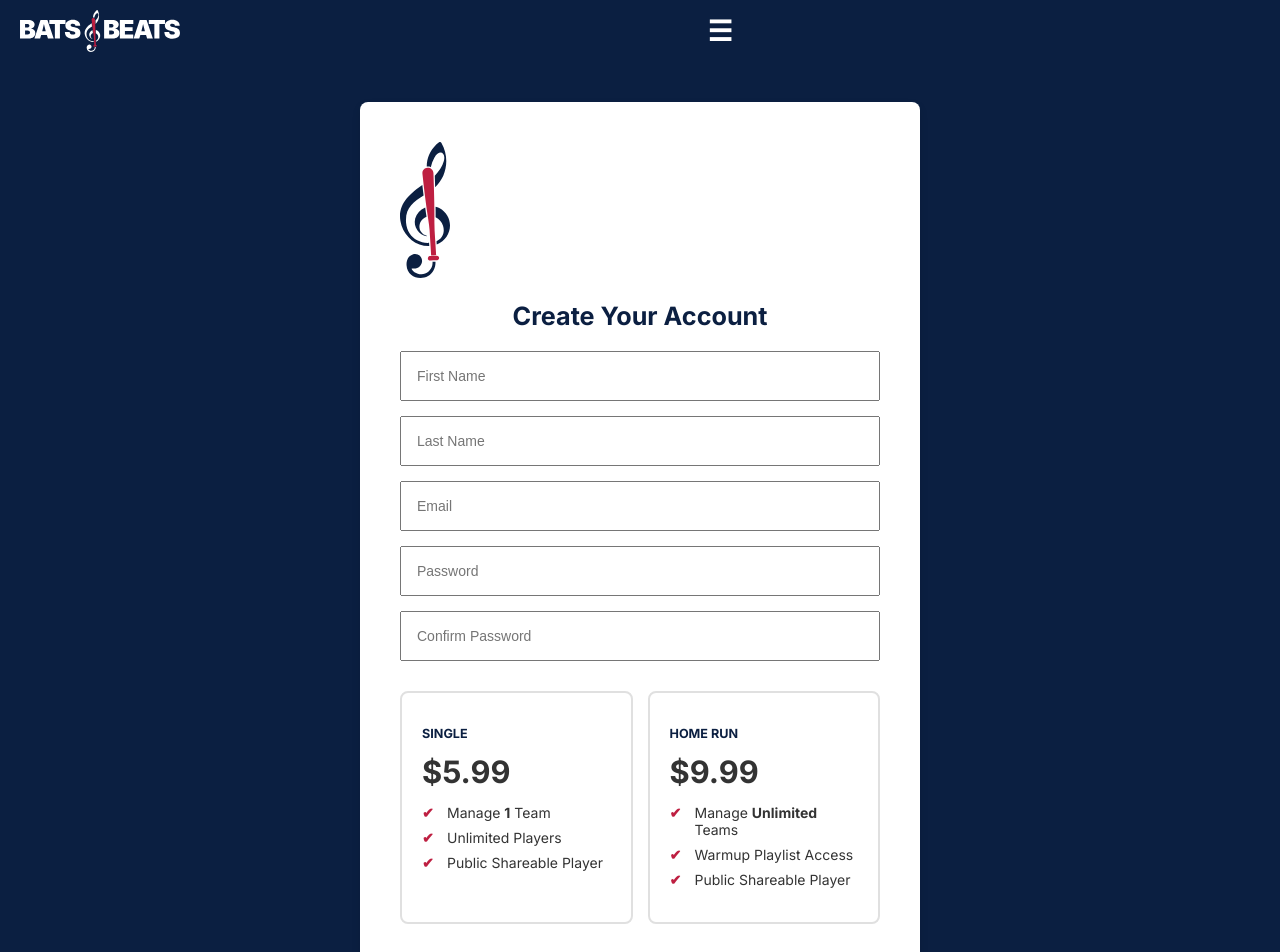
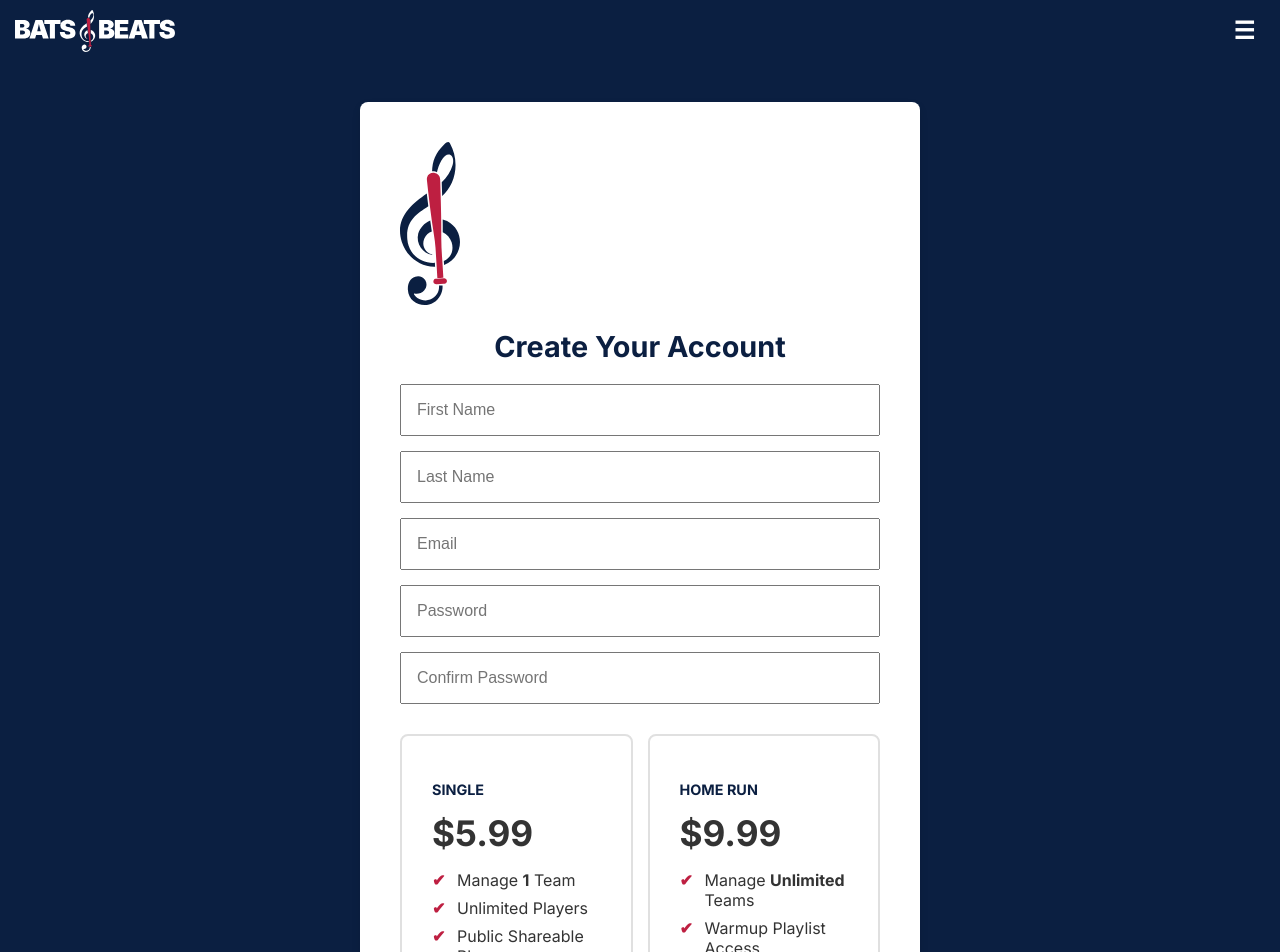
Before and after one commit to ucsbgaucho00/bats-beats, a React (Vite) app: page / in a window 1280 px wide. Shown: the top 952 px of the page. Built offline with nearby package versions, Linux system fonts and the light colour scheme; no server answers.

Commit message:
style: Implement complete design system overhaul

```diff
--- a/index.html
+++ b/index.html
@@ -4,6 +4,7 @@
 <link rel="preconnect" href="https://fonts.googleapis.com">
 <link rel="preconnect" href="https://fonts.gstatic.com" crossorigin>
 <link href="https://fonts.googleapis.com/css2?family=Inter:wght@400;700&display=swap" rel="stylesheet">
+<link rel="stylesheet" href="https://cdnjs.cloudflare.com/ajax/libs/font-awesome/6.5.1/css/all.min.css" integrity="sha512-DTOQO9RWCH3ppGqcWaEA1BIZOC6xxalwEsw9c2QQeAIftl+Vegovlnee1c9QX4TctnWMn13TZye+giMm8e2LwA==" crossorigin="anonymous" referrerpolicy="no-referrer" />
     <meta charset="UTF-8" />
     <link rel="icon" type="image/svg+xml" href="/vite.svg" />
     <meta name="viewport" content="width=device-width, initial-scale=1.0" />
--- a/src/LandingPage.jsx
+++ b/src/LandingPage.jsx
@@ -25,18 +25,17 @@ export default function LandingPage() {
   const handleSelectPlan = (plan) => { setSelectedPlan(plan); }
 
   const handleContinueToPayment = async () => {
-    // --- NEW: Validation Feedback ---
     if (!firstName || !lastName || !email || !password) return alert('Please fill out all required fields.');
     if (!selectedPlan) return alert('Please select a license plan.');
     if (password !== confirmPassword) return alert("Passwords do not match.");
     const passwordError = validatePassword(password);
     if (passwordError) return alert(passwordError);
-
     setLoading(true);
     // ... (rest of the function is the same)
   }
 
   const handleSignIn = async () => {
+    if (!email || !password) return alert('Please enter your email and password.');
     setLoading(true)
     try {
       const { error } = await supabase.auth.signInWithPassword({ email, password })
--- a/src/styles.css
+++ b/src/styles.css
@@ -14,20 +14,20 @@ body {
   font-family: 'Inter', sans-serif;
   background-color: var(--mlb-blue);
   color: var(--text-color);
-  font-size: 14px;
+  font-size: 16px;
 }
 
 /* --- Main Layout & Header --- */
 .app-header {
   background-color: var(--mlb-blue);
   color: white;
-  padding: 10px 20px;
+  padding: 10px 15px;
   display: flex;
   justify-content: space-between;
   align-items: center;
 }
 .app-header .logo-link img { max-width: 160px; vertical-align: middle; }
-.hamburger-menu { font-size: 2em; background: none; border: none; color: white; cursor: pointer; padding: 0 10px; }
+.hamburger-menu { font-size: 1.5em; background: none; border: none; color: white; cursor: pointer; padding: 0 10px; width: auto; }
 
 .page-container {
   max-width: 1160px;
@@ -38,87 +38,21 @@ body {
 
 /* --- Auth Forms (Sign In / Sign Up) --- */
 .auth-container {
-  max-width: 480px; /* Slightly wider for better spacing */
+  max-width: 480px;
   margin: 20px auto;
   background-color: white;
   padding: 20px;
   border-radius: 8px;
   box-shadow: 0 4px 8px rgba(0,0,0,0.1);
 }
-@media (min-width: 500px) {
-  .auth-container {
-    padding: 40px;
-  }
-}
-.auth-header {
-  text-align: left; /* Align logo left */
-  margin-bottom: 20px;
-}
-.auth-header img {
-  max-width: 50px; /* Smaller logo */
-}
-
-.form-container h2 {
-  font-size: 1.8em;
-  margin-top: 0;
-  margin-bottom: 20px;
-  color: var(--mlb-blue);
-  text-align: center;
-}
-
-.form-container .input-group {
-  display: flex;
-  flex-direction: column;
-  gap: 15px; /* Spacing between fields */
-  margin-bottom: 20px;
-}
-
-.form-container input {
-  padding: 15px; /* More padding inside fields */
-  font-size: 1em;
-  width: 100%;
-  box-sizing: border-box;
-}
-
-/* --- Pricing Table (Completely Overhauled) --- */
-.pricing-table {
-  display: flex;
-  flex-direction: column; /* Stacked on mobile by default */
-  gap: 15px;
-  margin: 30px 0;
-}
-@media (min-width: 768px) {
-  .pricing-table {
-    flex-direction: row; /* Side-by-side on desktop */
-  }
-}
-
-.plan-card {
-  border: 2px solid var(--border-color);
-  border-radius: 8px;
-  padding: 20px;
-  cursor: pointer;
-  transition: all 0.2s ease-in-out;
-  flex: 1;
-}
-.plan-card.selected {
-  background-color: var(--mlb-blue);
-  color: white;
-  border-color: var(--mlb-blue);
-}
-.plan-card.selected .plan-title-caps,
-.plan-card.selected .plan-price {
-  color: white;
-}
-.plan-card.selected .pricing-features li::before {
-  color: white; /* Make checkmark white when selected */
-}
-
-.plan-title-caps { font-size: 0.9em; font-weight: bold; text-transform: uppercase; color: var(--mlb-blue); }
-.plan-price { font-size: 2.2em; margin: 10px 0; font-weight: bold; }
-.pricing-features { list-style: none; padding: 0; text-align: left; }
-.pricing-features li { padding-left: 25px; position: relative; margin-bottom: 8px; }
-.pricing-features li::before { content: '✔'; color: var(--mlb-red); position: absolute; left: 0; font-weight: bold; }
+@media (min-width: 500px) { .auth-container { padding: 40px; } }
+.auth-header { text-align: left; margin-bottom: 20px; }
+.auth-header img { max-width: 60px; }
+.form-container h2 { font-size: 1.8em; margin: 0 0 20px 0; color: var(--mlb-blue); text-align: center; }
+.form-container .input-group { display: flex; flex-direction: column; gap: 15px; margin-bottom: 20px; }
+.form-container input { padding: 15px; font-size: 1em; width: 100%; box-sizing: border-box; }
+.form-actions { display: flex; flex-direction: column; align-items: center; gap: 15px; margin-top: 20px; }
+.form-actions .forgot-password-link { margin-top: 15px; font-size: 0.9em; color: var(--mlb-blue); text-decoration: none; }
 
 /* --- Button Variants --- */
 button { width: 100%; border: 2px solid var(--mlb-blue); padding: 12px 15px; border-radius: 5px; cursor: pointer; font-weight: bold; transition: all 0.2s ease-in-out; font-size: 1em; }
@@ -126,25 +60,46 @@ button { width: 100%; border: 2px solid var(--mlb-blue); padding: 12px 15px; bor
 .btn-primary:hover { background-color: var(--mlb-red); border-color: var(--mlb-red); }
 .btn-secondary { background-color: white; color: var(--mlb-blue); }
 .btn-secondary:hover { background-color: var(--mlb-red); border-color: var(--mlb-red); color: white; }
+.btn-icon { width: auto; padding: 8px 12px; font-size: 1.2em; }
+.btn-icon-red { background: white; color: var(--mlb-red); border-color: var(--mlb-red); }
 
 /* --- Pricing Table --- */
+.pricing-table { display: flex; flex-direction: column; gap: 15px; margin: 30px 0; }
+@media (min-width: 768px) { .pricing-table { flex-direction: row; } }
+.plan-card { border: 2px solid var(--border-color); border-radius: 8px; padding: 30px; cursor: pointer; transition: all 0.2s ease-in-out; flex: 1; }
+.plan-card.selected { background-color: var(--mlb-blue); color: white; border-color: var(--mlb-blue); }
+.plan-card.selected .plan-title-caps, .plan-card.selected .plan-price { color: white; }
+.plan-card.selected .pricing-features li::before { color: white; }
 .plan-title-caps { font-size: 0.9em; font-weight: bold; text-transform: uppercase; color: var(--mlb-blue); }
+.plan-price { font-size: 2.2em; margin: 10px 0; font-weight: bold; }
 .pricing-features { list-style: none; padding: 0; text-align: left; }
 .pricing-features li { padding-left: 25px; position: relative; margin-bottom: 8px; }
 .pricing-features li::before { content: '✔'; color: var(--mlb-red); position: absolute; left: 0; font-weight: bold; }
 
-/* --- Team Manager Card Styles --- */
-.team-card { background-color: #fff; border: 1px solid var(--border-color); border-radius: 8px; padding: 20px; margin-bottom: 20px; box-shadow: 0 2px 4px rgba(0,0,0,0.05); }
-.team-card-header { display: flex; justify-content: space-between; align-items: center; margin-bottom: 15px; }
-.team-card-title { font-size: 1.4em; font-weight: bold; color: var(--mlb-blue); text-decoration: none; }
-.team-card-actions button { width: auto; margin-left: 10px; font-size: 0.9em; padding: 8px 12px; }
+/* --- Team Manager & Player Manager --- */
+.team-card, .player-card { background-color: #fff; border: 1px solid var(--border-color); border-radius: 8px; padding: 20px; margin-bottom: 20px; box-shadow: 0 2px 4px rgba(0,0,0,0.05); }
+.card-header { display: flex; justify-content: space-between; align-items: center; margin-bottom: 15px; }
+.card-title { font-size: 1.4em; font-weight: bold; color: var(--mlb-blue); text-decoration: none; }
+.card-actions button { width: auto; margin-left: 10px; font-size: 0.9em; padding: 8px 12px; }
 .share-actions { display: flex; align-items: center; gap: 10px; margin-top: 10px; }
 .share-actions button { width: auto; flex-grow: 1; }
 
 /* --- Animated Toggle Switch --- */
+.toggle-group { display: flex; flex-direction: column; gap: 10px; }
+.toggle-label { display: flex; align-items: center; justify-content: space-between; width: 100%; }
 .toggle-switch { position: relative; display: inline-block; width: 50px; height: 28px; }
 .toggle-switch input { opacity: 0; width: 0; height: 0; }
 .toggle-slider { position: absolute; cursor: pointer; top: 0; left: 0; right: 0; bottom: 0; background-color: #ccc; transition: .4s; border-radius: 28px; }
 .toggle-slider:before { position: absolute; content: ""; height: 20px; width: 20px; left: 4px; bottom: 4px; background-color: white; transition: .4s; border-radius: 50%; }
 input:checked + .toggle-slider { background-color: var(--mlb-blue); }
 input:checked + .toggle-slider:before { transform: translateX(22px); }
+
+/* --- Warmup Player --- */
+.warmup-controls { display: flex; justify-content: center; align-items: center; gap: 15px; margin: 30px 0; }
+.warmup-controls .play-pause-btn { width: 50%; max-width: 150px; font-size: 2em; padding: 20px; }
+.warmup-controls .skip-shuffle-btn { width: 20%; max-width: 80px; height: 80px; border-radius: 50%; font-size: 1.5em; }
+.playlist-name { text-align: center; text-transform: uppercase; font-size: 0.9em; letter-spacing: 1px; }
+
+/* --- Public Player --- */
+.player-row.playing { font-weight: bold; color: var(--mlb-red); }
+.draggable-handle { font-size: 1.5em; cursor: grab; }
```
